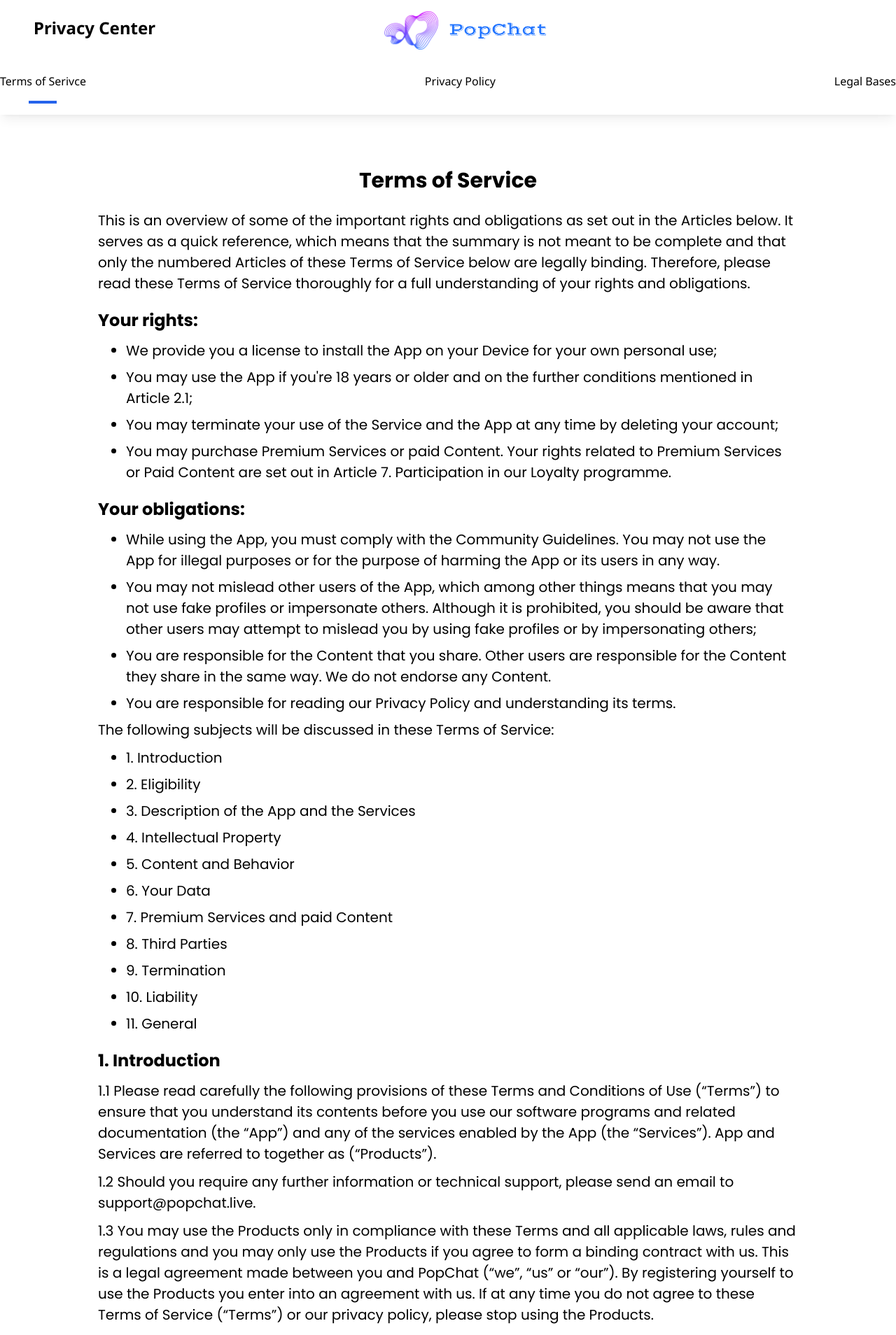
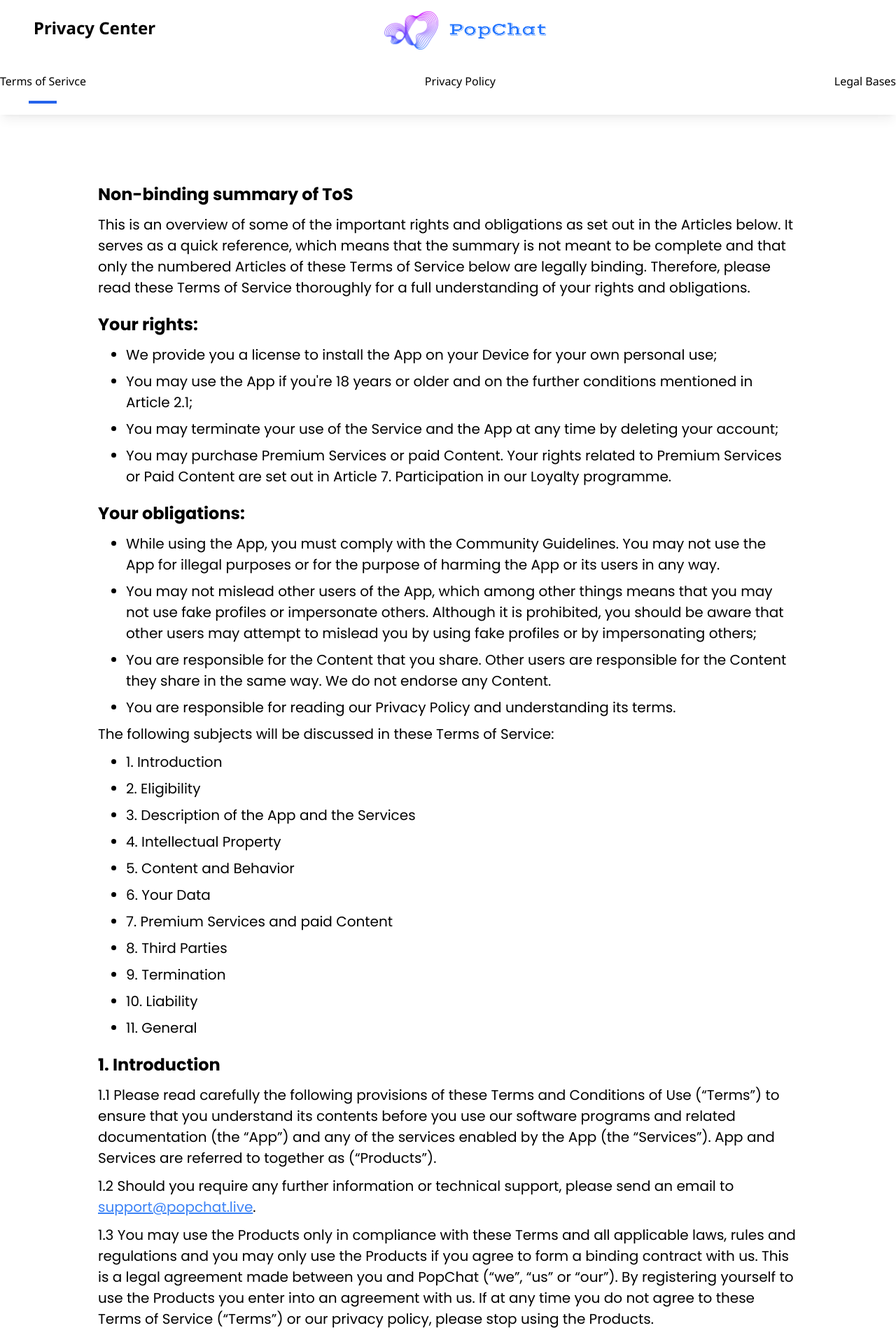
Before and after one commit to rickychan0611/popchat, a Next.js app: page /terms-of-use in a window 1280 px wide. Shown: the top 1908 px of the page at 70% size. Built offline with nearby package versions, Linux system fonts and the light colour scheme.

Commit message:
add link

```diff
--- a/src/components/Privacy/TermsOfService.tsx
+++ b/src/components/Privacy/TermsOfService.tsx
@@ -7,9 +7,9 @@ const TermsOfService = (props: Props) => {
     <div className="pt-[240px] bg-white min-h-screen font-[poppins]">
       <div className="w-screen min-w-[800px] max-w-[1000px] mx-auto relative overflow-auto">
         <div className="">
-          <h1 className="text-3xl font-bold text-center mb-6">
-            Terms of Service
-          </h1>
+          <h2 className="">
+          Non-binding summary of ToS
+          </h2>
 
           <p>
             This is an overview of some of the important rights and obligations
@@ -1013,7 +1013,7 @@ const TermsOfService = (props: Props) => {
               the associated services will be automatically terminated. If you
               encounter any issues or need assistance, please contact our
               customer service team at{" "}
-              <a href="mailto:support@popchat.live">support@popchat.live</a>.
+              <a href="mailto:support@popchat.live" className="text-blue-500">support@popchat.live</a>.
             </p>
           </ul>
         </div>
--- a/src/components/Safety/FAQPrivacyCenter.tsx
+++ b/src/components/Safety/FAQPrivacyCenter.tsx
@@ -51,7 +51,9 @@ const FAQPrivacyCenter = (props: Props) => {
             </p>
             <h4 className="font-bold mb-2">Facebook and Google login</h4>
             <p className="mb-4">
-              If you believe someone has gained access with your Facebook or Google account, we recommend you update your Facebook and Google passwords immediately or visit Facebook's Help Centre or Google's Account Help for direct support.
+              If you believe someone has gained access with your Facebook or Google account, we recommend you update your Facebook and Google passwords immediately or visit
+              <a href="https://www.facebook.com/help/hacked">Facebook's Help Centre</a> or
+              <a href="https://support.google.com/accounts/answer/6294825?hl=en">Google's Account Help</a> for direct support.
             </p>
             <h4 className="font-bold mb-2">Contact Us</h4>
             <p className="mb-4">
@@ -82,7 +84,7 @@ const FAQPrivacyCenter = (props: Props) => {
           <section className="mb-8">
             <h3 className="mb-4">How do I contact the DPO?</h3>
             <p className="mb-4">
-              To submit a request to the Data Protection Officer, you can contact us via email: support@popchat.live
+              To submit a request to the Data Protection Officer, you can contact us via email: <a href="mailto:support@popchat.live">support@popchat.live</a>
             </p>
           </section>
 
@@ -92,7 +94,7 @@ const FAQPrivacyCenter = (props: Props) => {
               If you would like to delete your profile, you can do it within the App itself. You can click on Settings &gt; select the option "Delete Account."
             </p>
             <p className="mb-4">
-              You also have the right to request for your data to be erased by submitting an email to the following address: support@popchat.live
+              You also have the right to request for your data to be erased by submitting an email to the following address: <a href="mailto:support@popchat.live">support@popchat.live</a>
             </p>
           </section>
 
--- a/src/components/Safety/FAQSocialAwareness.tsx
+++ b/src/components/Safety/FAQSocialAwareness.tsx
@@ -33,9 +33,9 @@ const FAQSocialAwareness = (props: Props) => {
             <p className="mb-4">
               Useful references:
               <ul className="list-disc list-inside ml-6">
-                <li>Women’s Aid</li>
-                <li>Women Against Abuse</li>
-                <li>European Women’s Helpline Directory</li>
+                <li><a href="https://www.womensaid.org.uk/">Women’s Aid</a></li>
+                <li><a href="https://www.womenagainstabuse.org/">Women Against Abuse</a></li>
+                <li><a href="https://ec.europa.eu/justice/saynostopvaw/helpline.html">European Women’s Helpline Directory</a></li>
               </ul>
             </p>
           </section>
--- a/src/components/Safety/SafetyTips.tsx
+++ b/src/components/Safety/SafetyTips.tsx
@@ -164,8 +164,7 @@ const SafetyTips = (props: Props) => {
                   myself I already sent?
                 <ul>
                   <li>
-                    Report it to our Trust and Safety Team <a href="#">here</a>{" "}
-                    immediately
+                    Report it to our Trust and Safety Team immediately
                   </li>
                   <li>Block the user</li>
                   <li>Report this to local law enforcement</li>
--- a/src/styles/globals.css
+++ b/src/styles/globals.css
@@ -72,3 +72,8 @@ p {
   font-size: 20px;
   margin-bottom: 10px;
 }
+
+a {
+  color: rgb(59 130 246);
+  text-decoration: underline;
+}
```
